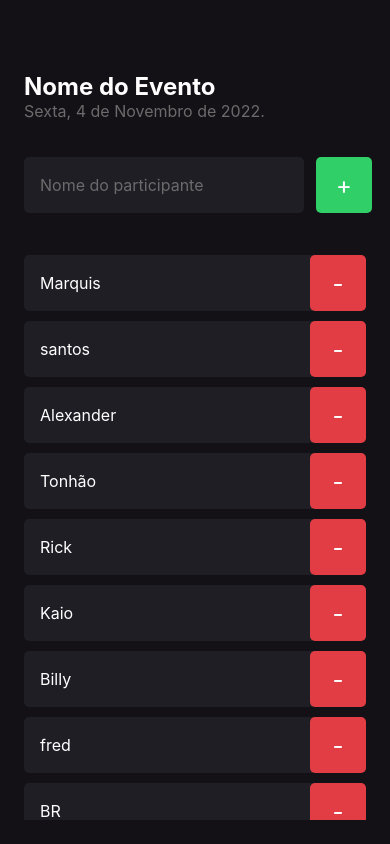
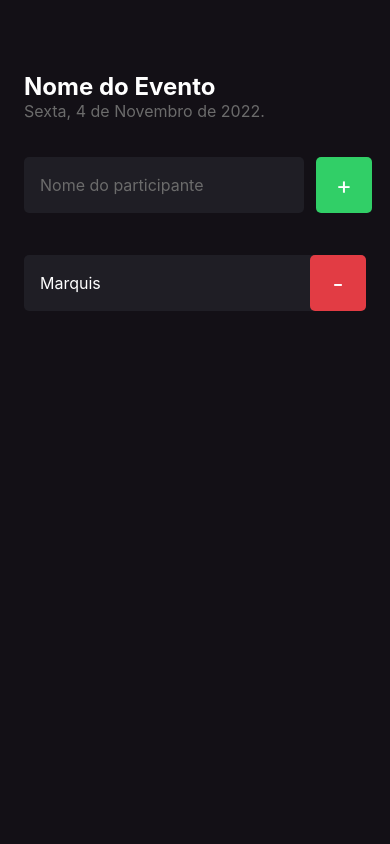
Before and after one commit to MarquisAlexander/imhere, a React Native app: screen / in a window 390 px wide. Built offline with nearby package versions, Linux system fonts and the light colour scheme.

Commit message:
feat():create state to save participants

```diff
--- a/src/screens/Home/index.tsx
+++ b/src/screens/Home/index.tsx
@@ -1,3 +1,4 @@
+import React, { useState } from "react";
 import {
 	Text,
 	View,
@@ -12,25 +13,17 @@ import { Participant } from "../../components/Participant";
 import { styles } from "./styles";
 
 export function Home() {
-	const participants = [
-		"Marquis",
-		"santos",
-		"Alexander",
-		"Tonhão",
-		"Rick",
-		"Kaio",
-		"Billy",
-		"fred",
-		"BR",
-	];
+	const [participants, setParticipants] = useState(["Marquis"]);
 
 	function handleParticipantAdd() {
-		if (participants.includes("Marquis")) {
+		if (participants.includes("Marqudis")) {
 			return Alert.alert(
 				"Participante Existe",
 				"Já existe um participante na lista com esse nome.",
 			);
 		}
+
+		setParticipants((prevState) => [...prevState, "Ana"]);
 	}
 
 	function handleParticipantRemove(name: string) {
```
